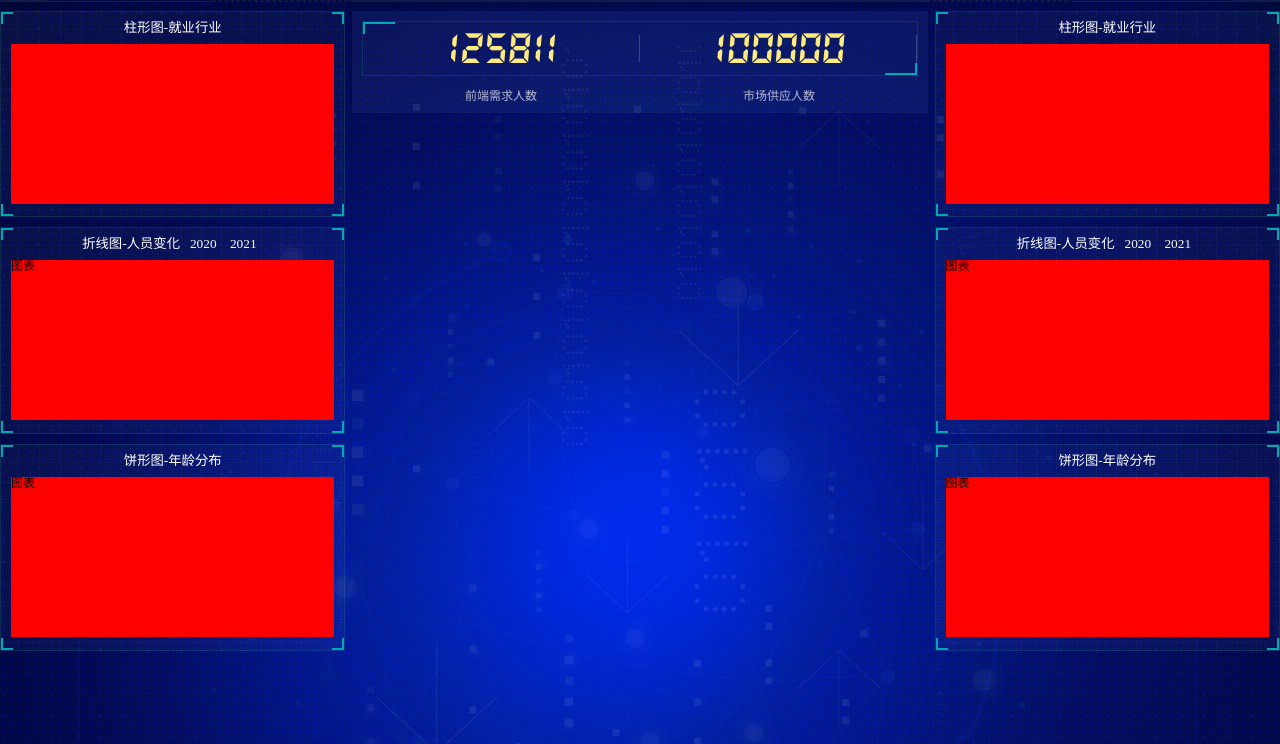
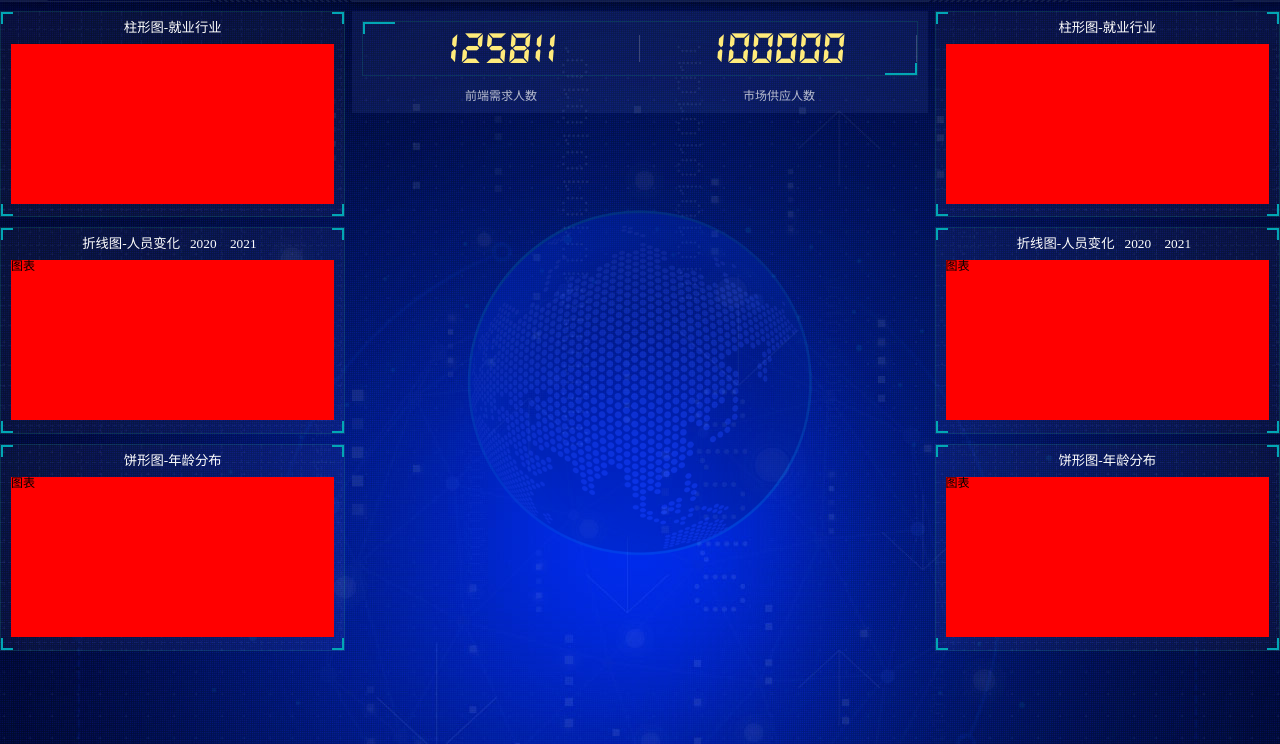
Before and after one commit to jinrd123/echartsDemo, a plain HTML site: page index.html in a window 1280 px wide. Shown: the part 56-800 px from the top of the page. Drawn offline with Linux system fonts and the light colour scheme.

Commit message:
中间列map部分搭建

```diff
--- a/css/index.less
+++ b/css/index.less
@@ -191,3 +191,20 @@ header {
     }
   }
 }
+
+.map {
+    position: relative;
+    height: 10.125rem;
+    .map1 {
+      width: 6.475rem;
+      height: 6.475rem;
+      position: absolute;
+      top: 50%;
+      left: 50%;
+      transform: translate(-50%, -50%);
+      background: url(../images/map.png);
+      //  设置背景图片完全等于容器大小（随容器缩放而缩放）
+      background-size: 100% 100%;
+      opacity: 0.3;
+    }
+}
```
Also changed, not shown: css/index.css.
